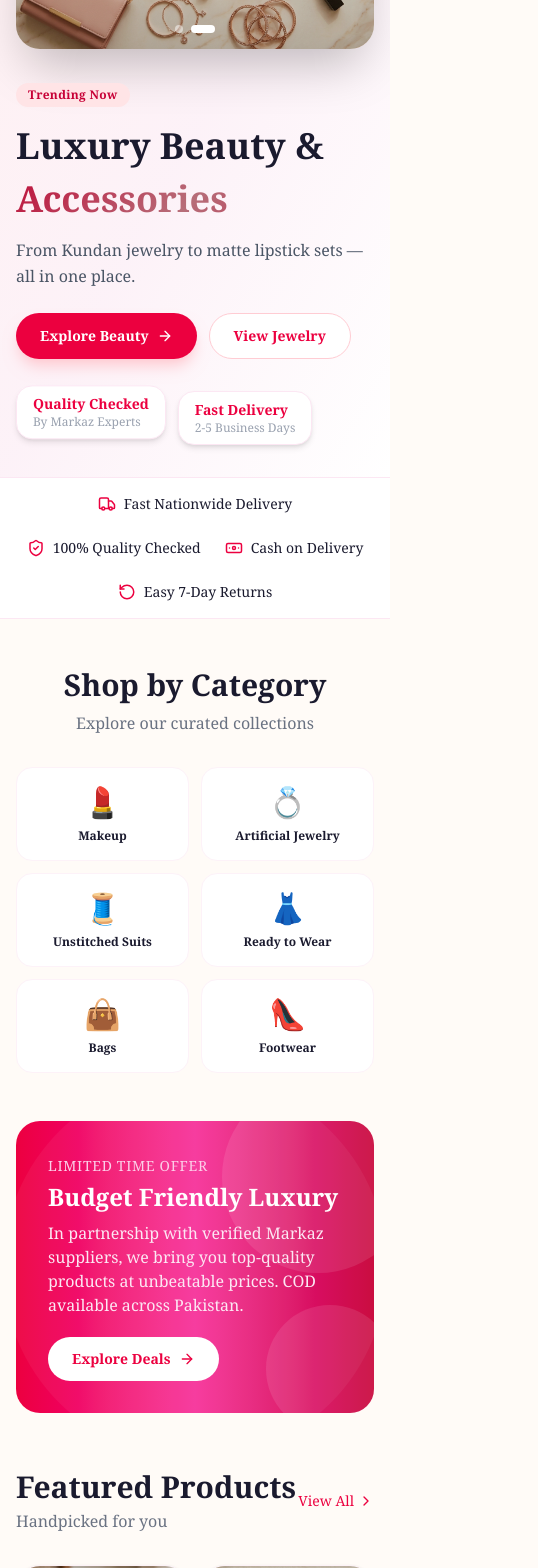
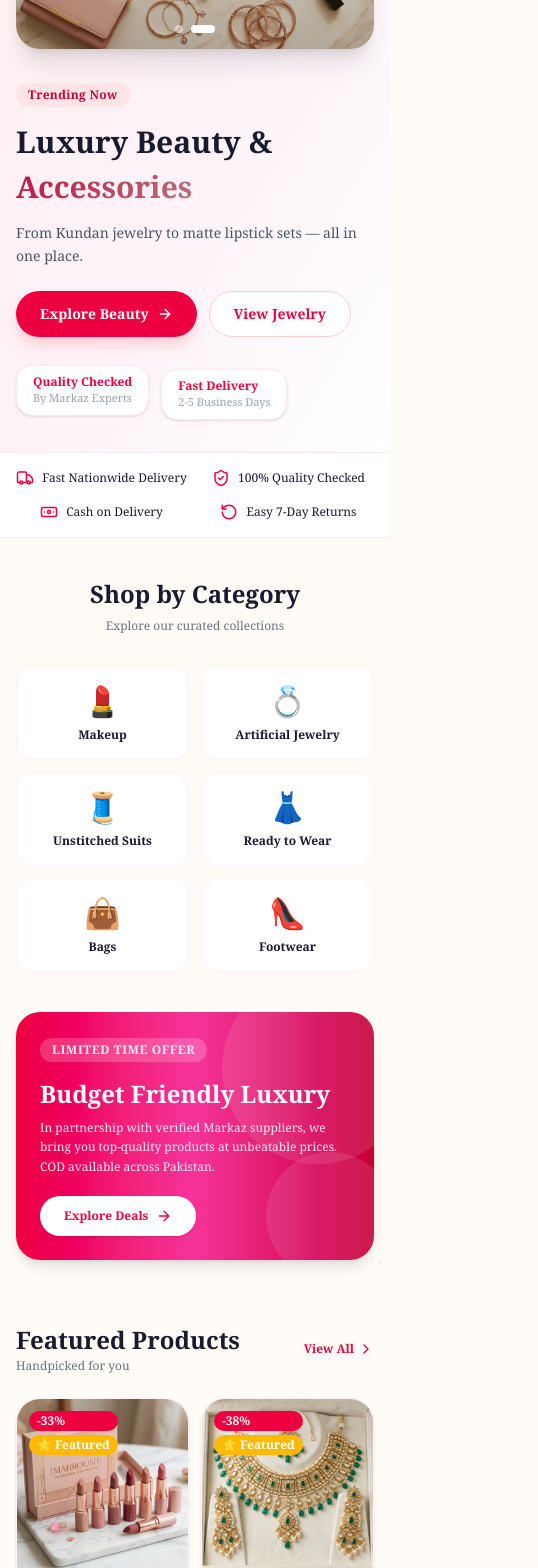
Before and after one commit to hacked13424-afk/womens-store-pakistan, a Next.js app: page / in a window 390 px wide. Shown: the part 320-1888 px from the top of the page, 538 px wide, since content can reach past the window. Built offline with nearby package versions, Linux system fonts and the light colour scheme.

Commit message:
Update responsive layout and fix security

```diff
--- a/app/admin/page.tsx
+++ b/app/admin/page.tsx
@@ -362,7 +362,7 @@ export default function AdminPage() {
     <div className="min-h-screen bg-gray-50 flex flex-col">
       {/* Top Admin Navbar */}
       <header className="bg-white border-b border-pink-100 sticky top-0 z-40 shadow-sm">
-        <div className="max-w-7xl mx-auto px-4 sm:px-6 py-3 flex items-center justify-between">
+        <div className="max-w-[1400px] mx-auto px-4 sm:px-6 py-3 flex items-center justify-between">
           <div className="flex items-center gap-3">
             <div className="w-9 h-9 bg-rose-600 rounded-xl flex items-center justify-center text-white font-bold text-lg shadow-sm">
               W
@@ -404,7 +404,7 @@ export default function AdminPage() {
         </div>
 
         {/* Navigation Tabs */}
-        <div className="max-w-7xl mx-auto px-4 sm:px-6 flex gap-1 sm:gap-2 overflow-x-auto pb-1 scrollbar-none">
+        <div className="max-w-[1400px] mx-auto px-4 sm:px-6 flex gap-1 sm:gap-2 overflow-x-auto pb-1 scrollbar-none">
           {[
             { id: 'overview', label: 'Dashboard', icon: LayoutDashboard },
             { id: 'orders', label: `Orders (${orders.length})`, icon: ShoppingCart },
@@ -433,7 +433,7 @@ export default function AdminPage() {
       </header>
 
       {/* Main Content Body */}
-      <main className="flex-1 max-w-7xl w-full mx-auto px-4 sm:px-6 py-6">
+      <main className="flex-1 max-w-[1400px] w-full mx-auto px-4 sm:px-6 py-6">
         {/* ── TAB 1: OVERVIEW DASHBOARD ──────────────────────────────────── */}
         {activeTab === 'overview' && (
           <div className="space-y-6">
--- a/app/page.tsx
+++ b/app/page.tsx
@@ -63,11 +63,11 @@ export default function HomePage() {
   const featuredProducts = featured.length > 0 ? featured : products;
 
   return (
-    <div className="min-h-screen" style={{ backgroundColor: '#fffbf7' }}>
+    <div className="min-h-screen overflow-x-hidden" style={{ backgroundColor: '#fffbf7' }}>
       {/* Hero Section */}
-      <section className="relative overflow-hidden bg-gradient-to-br from-rose-50 via-pink-50 to-white">
-        <div className="max-w-7xl mx-auto px-4 sm:px-6 py-8 sm:py-12">
-          <div className="grid grid-cols-1 lg:grid-cols-2 gap-8 items-center min-h-[500px]">
+      <section className="relative overflow-hidden bg-gradient-to-br from-rose-50 via-pink-50 to-white w-full">
+        <div className="max-w-[1400px] mx-auto px-4 sm:px-6 lg:px-8 py-8 sm:py-12">
+          <div className="grid grid-cols-1 lg:grid-cols-2 gap-8 items-center min-h-[450px]">
             {/* Hero Text */}
             <AnimatePresence mode="wait">
               <motion.div
@@ -85,13 +85,13 @@ export default function HomePage() {
                 >
                   {slide.tag}
                 </motion.span>
-                <h1 className="text-4xl sm:text-5xl lg:text-6xl font-bold text-charcoal leading-tight mb-2">
+                <h1 className="text-3xl sm:text-4xl lg:text-5xl font-bold text-charcoal leading-tight mb-2">
                   {slide.title}
                 </h1>
-                <h1 className="text-4xl sm:text-5xl lg:text-6xl font-bold gradient-text leading-tight mb-4">
+                <h1 className="text-3xl sm:text-4xl lg:text-5xl font-bold gradient-text leading-tight mb-4">
                   {slide.highlight}
                 </h1>
-                <p className="text-gray-600 text-base sm:text-lg mb-6 leading-relaxed max-w-lg">
+                <p className="text-gray-600 text-sm sm:text-base mb-6 leading-relaxed max-w-lg">
                   {slide.subtitle}
                 </p>
                 <div className="flex flex-wrap gap-3 mb-8">
@@ -114,12 +114,12 @@ export default function HomePage() {
                   {slide.promoCards.map((card, i) => (
                     <motion.div
                       key={i}
-                      animate={{ y: [0, -8, 0] }}
+                      animate={{ y: [0, -6, 0] }}
                       transition={{ duration: 3, repeat: Infinity, delay: i * 1.5 }}
-                      className="bg-white border border-pink-100 rounded-2xl px-4 py-2 shadow-md"
+                      className="bg-white border border-pink-100 rounded-2xl px-4 py-2 shadow-sm"
                     >
-                      <p className="font-bold text-rose-600 text-sm">{card.label}</p>
-                      <p className="text-xs text-gray-400">{card.sub}</p>
+                      <p className="font-bold text-rose-600 text-xs sm:text-sm">{card.label}</p>
+                      <p className="text-[11px] text-gray-400">{card.sub}</p>
                     </motion.div>
                   ))}
                 </div>
@@ -127,7 +127,7 @@ export default function HomePage() {
             </AnimatePresence>
 
             {/* Hero Image */}
-            <div className="relative order-1 lg:order-2">
+            <div className="relative order-1 lg:order-2 w-full">
               <AnimatePresence mode="wait">
                 <motion.div
                   key={currentSlide}
@@ -135,7 +135,7 @@ export default function HomePage() {
                   animate={{ opacity: 1, scale: 1 }}
                   exit={{ opacity: 0, scale: 0.95 }}
                   transition={{ duration: 0.6 }}
-                  className="relative rounded-3xl overflow-hidden shadow-2xl"
+                  className="relative rounded-3xl overflow-hidden shadow-xl w-full"
                   style={{ aspectRatio: '16/10' }}
                 >
                   <Image
@@ -150,11 +150,12 @@ export default function HomePage() {
               </AnimatePresence>
 
               {/* Slide Controls */}
-              <div className="absolute bottom-4 left-1/2 -translate-x-1/2 flex items-center gap-2">
+              <div className="absolute bottom-4 left-1/2 -translate-x-1/2 flex items-center gap-2 z-20">
                 {heroSlides.map((_, i) => (
                   <button
                     key={i}
                     onClick={() => { setCurrentSlide(i); setAutoPlay(false); }}
+                    aria-label={`Slide ${i + 1}`}
                     className={`rounded-full transition-all ${
                       i === currentSlide ? 'w-6 h-2 bg-white' : 'w-2 h-2 bg-white/50'
                     }`}
@@ -164,13 +165,15 @@ export default function HomePage() {
 
               <button
                 onClick={() => { setCurrentSlide(prev => (prev - 1 + heroSlides.length) % heroSlides.length); setAutoPlay(false); }}
-                className="absolute left-3 top-1/2 -translate-y-1/2 w-8 h-8 bg-white/80 rounded-full flex items-center justify-center shadow-md hover:bg-white transition-colors"
+                aria-label="Previous slide"
+                className="absolute left-3 top-1/2 -translate-y-1/2 w-8 h-8 bg-white/80 rounded-full flex items-center justify-center shadow-md hover:bg-white transition-colors z-20"
               >
                 <ChevronLeft size={16} className="text-rose-600" />
               </button>
               <button
                 onClick={() => { setCurrentSlide(prev => (prev + 1) % heroSlides.length); setAutoPlay(false); }}
-                className="absolute right-3 top-1/2 -translate-y-1/2 w-8 h-8 bg-white/80 rounded-full flex items-center justify-center shadow-md hover:bg-white transition-colors"
+                aria-label="Next slide"
+                className="absolute right-3 top-1/2 -translate-y-1/2 w-8 h-8 bg-white/80 rounded-full flex items-center justify-center shadow-md hover:bg-white transition-colors z-20"
               >
                 <ChevronRight size={16} className="text-rose-600" />
               </button>
@@ -180,9 +183,9 @@ export default function HomePage() {
       </section>
 
       {/* Trust Badges Strip */}
-      <section className="bg-white border-y border-pink-100">
-        <div className="max-w-7xl mx-auto px-6 py-4">
-          <div className="flex flex-wrap justify-center gap-6 sm:gap-10">
+      <section className="bg-white border-y border-pink-100 w-full">
+        <div className="max-w-[1400px] mx-auto px-4 sm:px-6 lg:px-8 py-4">
+          <div className="grid grid-cols-2 sm:grid-cols-4 gap-4 justify-items-center">
             {[
               { icon: Truck, label: 'Fast Nationwide Delivery' },
               { icon: ShieldCheck, label: '100% Quality Checked' },
@@ -191,11 +194,11 @@ export default function HomePage() {
             ].map(({ icon: Icon, label }, i) => (
               <motion.div
                 key={i}
-                whileHover={{ scale: 1.05 }}
-                className="flex items-center gap-2"
+                whileHover={{ scale: 1.03 }}
+                className="flex items-center gap-2 text-center sm:text-left"
               >
-                <Icon size={18} className="text-rose-600" />
-                <span className="text-sm font-medium text-charcoal">{label}</span>
+                <Icon size={18} className="text-rose-600 flex-shrink-0" />
+                <span className="text-xs sm:text-sm font-medium text-charcoal">{label}</span>
               </motion.div>
             ))}
           </div>
@@ -203,10 +206,10 @@ export default function HomePage() {
       </section>
 
       {/* Categories Grid */}
-      <section className="max-w-7xl mx-auto px-4 sm:px-6 py-12">
+      <section className="max-w-[1400px] mx-auto px-4 sm:px-6 lg:px-8 py-10 w-full">
         <div className="text-center mb-8">
-          <h2 className="text-3xl font-bold text-charcoal mb-2">Shop by Category</h2>
-          <p className="text-gray-500">Explore our curated collections</p>
+          <h2 className="text-2xl sm:text-3xl font-bold text-charcoal mb-2">Shop by Category</h2>
+          <p className="text-xs sm:text-sm text-gray-500">Explore our curated collections</p>
         </div>
         <div className="grid grid-cols-2 sm:grid-cols-3 lg:grid-cols-6 gap-3 sm:gap-4">
           {categories.map((cat, i) => (
@@ -215,12 +218,12 @@ export default function HomePage() {
               initial={{ opacity: 0, scale: 0.9 }}
               whileInView={{ opacity: 1, scale: 1 }}
               viewport={{ once: true }}
-              transition={{ delay: i * 0.07 }}
-              whileHover={{ y: -4, scale: 1.02 }}
+              transition={{ delay: i * 0.05 }}
+              whileHover={{ y: -3, scale: 1.02 }}
             >
               <Link
                 href={`/products?category=${cat.slug}`}
-                className="flex flex-col items-center gap-2 p-4 bg-white rounded-2xl border border-pink-50 hover:border-rose-200 hover:shadow-md transition-all text-center group"
+                className="flex flex-col items-center gap-2 p-4 bg-white rounded-2xl border border-pink-50 hover:border-rose-200 hover:shadow-md transition-all text-center group h-full"
               >
                 <span className="text-3xl group-hover:scale-110 transition-transform duration-200">{cat.icon}</span>
                 <span className="text-xs font-semibold text-charcoal group-hover:text-rose-600 transition-colors">{cat.name}</span>
@@ -231,43 +234,42 @@ export default function HomePage() {
       </section>
 
       {/* Promo Banner */}
-      <section className="max-w-7xl mx-auto px-4 sm:px-6 pb-6">
+      <section className="max-w-[1400px] mx-auto px-4 sm:px-6 lg:px-8 pb-8 w-full">
         <motion.div
           initial={{ opacity: 0, y: 20 }}
           whileInView={{ opacity: 1, y: 0 }}
           viewport={{ once: true }}
-          className="relative bg-gradient-to-r from-rose-600 via-pink-500 to-rose-700 rounded-3xl overflow-hidden p-8 sm:p-12 text-white"
+          className="relative bg-gradient-to-r from-rose-600 via-pink-500 to-rose-700 rounded-3xl overflow-hidden p-6 sm:p-12 text-white shadow-lg"
         >
-          <div className="relative z-10">
-            <span className="text-pink-200 text-sm font-medium tracking-wider">LIMITED TIME OFFER</span>
+          <div className="relative z-10 max-w-xl">
+            <span className="text-pink-100 text-xs sm:text-sm font-semibold tracking-wider bg-white/20 px-3 py-1 rounded-full inline-block mb-3">LIMITED TIME OFFER</span>
             <h3 className="text-2xl sm:text-4xl font-bold mt-1 mb-2">Budget Friendly Luxury</h3>
-            <p className="text-pink-100 mb-5 max-w-lg">
+            <p className="text-pink-100 text-xs sm:text-sm mb-5 leading-relaxed">
               In partnership with verified Markaz suppliers, we bring you top-quality products at unbeatable prices. COD available across Pakistan.
             </p>
             <Link
               href="/products"
-              className="inline-flex items-center gap-2 bg-white text-rose-600 px-6 py-3 rounded-full font-bold text-sm hover:bg-rose-50 transition-colors"
+              className="inline-flex items-center gap-2 bg-white text-rose-600 px-6 py-3 rounded-full font-bold text-xs sm:text-sm hover:bg-rose-50 transition-colors shadow"
             >
               Explore Deals <ArrowRight size={16} />
             </Link>
           </div>
           {/* Decorative circles */}
-          <div className="absolute -right-10 -top-10 w-48 h-48 bg-white/10 rounded-full" />
-          <div className="absolute -right-5 -bottom-5 w-32 h-32 bg-white/10 rounded-full" />
-          <div className="absolute left-1/2 top-1/2 -translate-x-1/2 -translate-y-1/2 w-96 h-96 bg-white/5 rounded-full" />
+          <div className="absolute -right-10 -top-10 w-48 h-48 bg-white/10 rounded-full pointer-events-none" />
+          <div className="absolute -right-5 -bottom-5 w-32 h-32 bg-white/10 rounded-full pointer-events-none" />
         </motion.div>
       </section>
 
       {/* Featured Products */}
-      <section className="max-w-7xl mx-auto px-4 sm:px-6 py-8">
-        <div className="flex items-center justify-between mb-8">
+      <section className="max-w-[1400px] mx-auto px-4 sm:px-6 lg:px-8 py-8 w-full">
+        <div className="flex items-center justify-between mb-6 sm:mb-8">
           <div>
-            <h2 className="text-3xl font-bold text-charcoal">Featured Products</h2>
-            <p className="text-gray-500 mt-1">Handpicked for you</p>
+            <h2 className="text-2xl sm:text-3xl font-bold text-charcoal">Featured Products</h2>
+            <p className="text-xs sm:text-sm text-gray-500 mt-0.5">Handpicked for you</p>
           </div>
           <Link
             href="/products"
-            className="flex items-center gap-1 text-rose-600 hover:text-rose-700 font-medium text-sm transition-colors"
+            className="flex items-center gap-1 text-rose-600 hover:text-rose-700 font-semibold text-xs sm:text-sm transition-colors"
           >
             View All <ChevronRight size={16} />
           </Link>
@@ -280,17 +282,17 @@ export default function HomePage() {
       </section>
 
       {/* Markaz Partnership Section */}
-      <section className="bg-gradient-to-br from-pink-50 to-rose-50 py-12 mt-8">
-        <div className="max-w-7xl mx-auto px-6">
+      <section className="bg-gradient-to-br from-pink-50 to-rose-50 py-12 mt-8 border-t border-pink-100 w-full">
+        <div className="max-w-[1400px] mx-auto px-4 sm:px-6 lg:px-8">
           <div className="max-w-3xl mx-auto text-center">
-            <span className="text-4xl mb-4 block">🤝</span>
+            <span className="text-4xl mb-3 block">🤝</span>
             <h2 className="text-2xl sm:text-3xl font-bold text-charcoal mb-3">Fulfilled via Markaz Partnership</h2>
-            <p className="text-gray-600 leading-relaxed mb-6">
+            <p className="text-gray-600 text-xs sm:text-sm leading-relaxed mb-6">
               Every order placed on Women&apos;s Store Pakistan is fulfilled in partnership with official Markaz suppliers. This ensures quality control, reliable dispatch tracking, and safe Cash on Delivery across all of Pakistan.
             </p>
-            <div className="flex flex-wrap justify-center gap-4">
+            <div className="flex flex-wrap justify-center gap-3">
               {['Quality Verified', 'Tracked Dispatch', 'COD Available', 'Genuine Products'].map((badge, i) => (
-                <span key={i} className="inline-flex items-center gap-1 bg-white border border-rose-200 text-rose-700 text-sm px-4 py-2 rounded-full font-medium">
+                <span key={i} className="inline-flex items-center gap-1.5 bg-white border border-rose-200 text-rose-700 text-xs sm:text-sm px-4 py-2 rounded-full font-medium shadow-sm">
                   <Star size={12} className="fill-rose-400 text-rose-400" /> {badge}
                 </span>
               ))}
--- a/app/products/[id]/page.tsx
+++ b/app/products/[id]/page.tsx
@@ -187,7 +187,7 @@ export default function ProductDetailPage() {
   return (
     <div className="min-h-screen" style={{ backgroundColor: '#fffbf7' }}>
       {/* Breadcrumb Navigation */}
-      <div className="max-w-7xl mx-auto px-4 sm:px-6 py-4">
+      <div className="max-w-[1400px] mx-auto px-4 sm:px-6 py-4">
         <div className="flex items-center gap-2 text-xs text-gray-500">
           <Link href="/" className="hover:text-rose-600 transition-colors">Home</Link>
           <span>/</span>
@@ -201,7 +201,7 @@ export default function ProductDetailPage() {
         </div>
       </div>
 
-      <div className="max-w-7xl mx-auto px-4 sm:px-6 pb-16">
+      <div className="max-w-[1400px] mx-auto px-4 sm:px-6 pb-16">
         <div className="grid grid-cols-1 lg:grid-cols-2 gap-8 lg:gap-12 items-start">
           {/* ── Left Column: Multi-Image & Video Gallery ─────────────────── */}
           <div className="space-y-4">
--- a/app/products/page.tsx
+++ b/app/products/page.tsx
@@ -60,13 +60,13 @@ function ProductsContent() {
     <div className="min-h-screen" style={{ backgroundColor: '#fffbf7' }}>
       {/* Page Header */}
       <div className="bg-gradient-to-r from-rose-50 to-pink-50 border-b border-pink-100">
-        <div className="max-w-7xl mx-auto px-6 py-8">
+        <div className="max-w-[1400px] mx-auto px-6 py-8">
           <h1 className="text-3xl font-bold text-charcoal mb-1">All Products</h1>
           <p className="text-gray-500">Discover our complete collection</p>
         </div>
       </div>
 
-      <div className="max-w-7xl mx-auto px-4 sm:px-6 py-6">
+      <div className="max-w-[1400px] mx-auto px-4 sm:px-6 py-6">
         {/* Search & Filter Bar */}
         <div className="flex flex-wrap gap-3 mb-6">
           {/* Search Input */}
--- a/app/wishlist/page.tsx
+++ b/app/wishlist/page.tsx
@@ -11,7 +11,7 @@ export default function WishlistPage() {
   return (
     <div className="min-h-screen" style={{ backgroundColor: '#fffbf7' }}>
       <div className="bg-gradient-to-r from-rose-50 to-pink-50 border-b border-pink-100">
-        <div className="max-w-7xl mx-auto px-6 py-8">
+        <div className="max-w-[1400px] mx-auto px-6 py-8">
           <div className="flex items-center gap-3">
             <Heart size={28} className="text-rose-600 fill-rose-600" />
             <h1 className="text-3xl font-bold text-charcoal">My Wishlist</h1>
@@ -21,7 +21,7 @@ export default function WishlistPage() {
           </div>
         </div>
       </div>
-      <div className="max-w-7xl mx-auto px-4 sm:px-6 py-8">
+      <div className="max-w-[1400px] mx-auto px-4 sm:px-6 py-8">
         {wishlist.length === 0 ? (
           <div className="text-center py-20">
             <Heart size={80} className="text-rose-100 mx-auto mb-4" />
--- a/tsconfig.json
+++ b/tsconfig.json
@@ -15,7 +15,7 @@
     "moduleResolution": "bundler",
     "resolveJsonModule": true,
     "isolatedModules": true,
-    "jsx": "preserve",
+    "jsx": "react-jsx",
     "incremental": true,
     "plugins": [
       {
```
Also changed, not shown: components/layout/Footer.tsx (+39 -40 lines), components/layout/Header.tsx (+3 -22 lines), components/products/ProductCard.tsx (+5 -9 lines).
